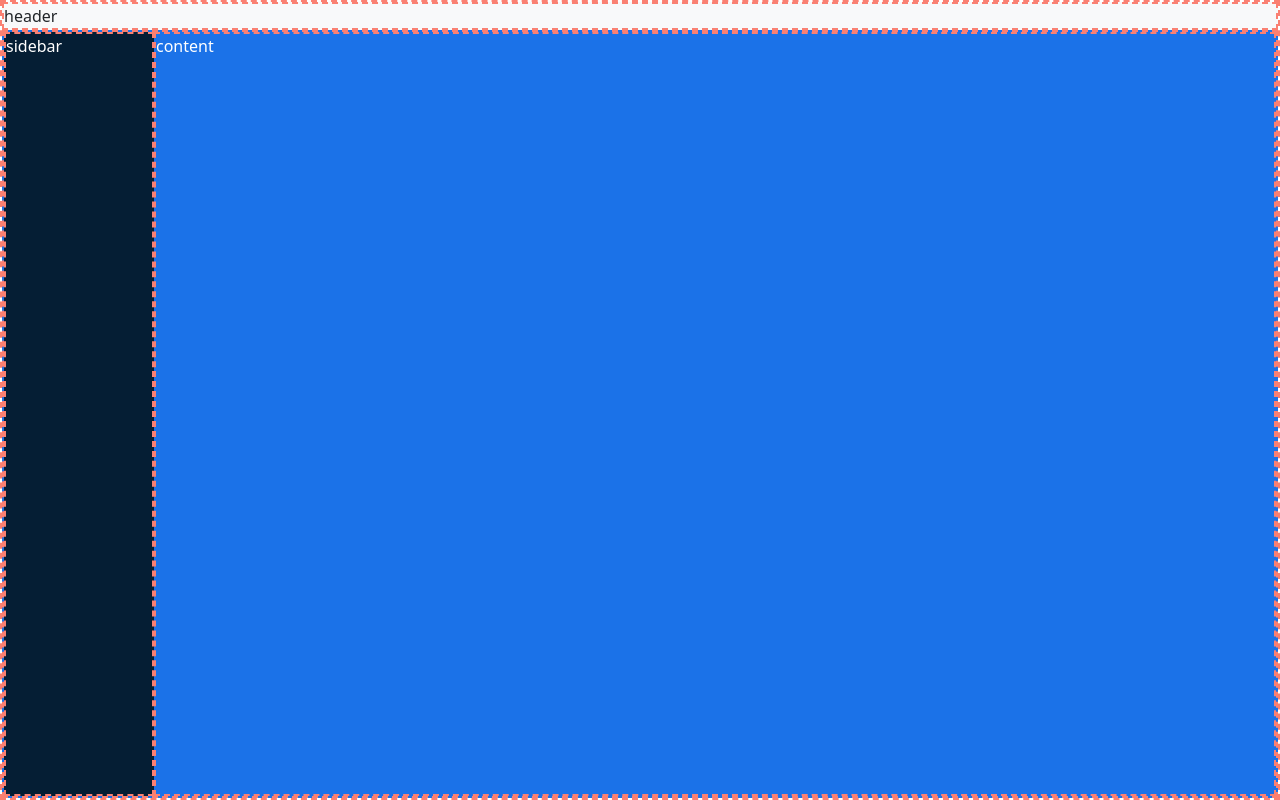
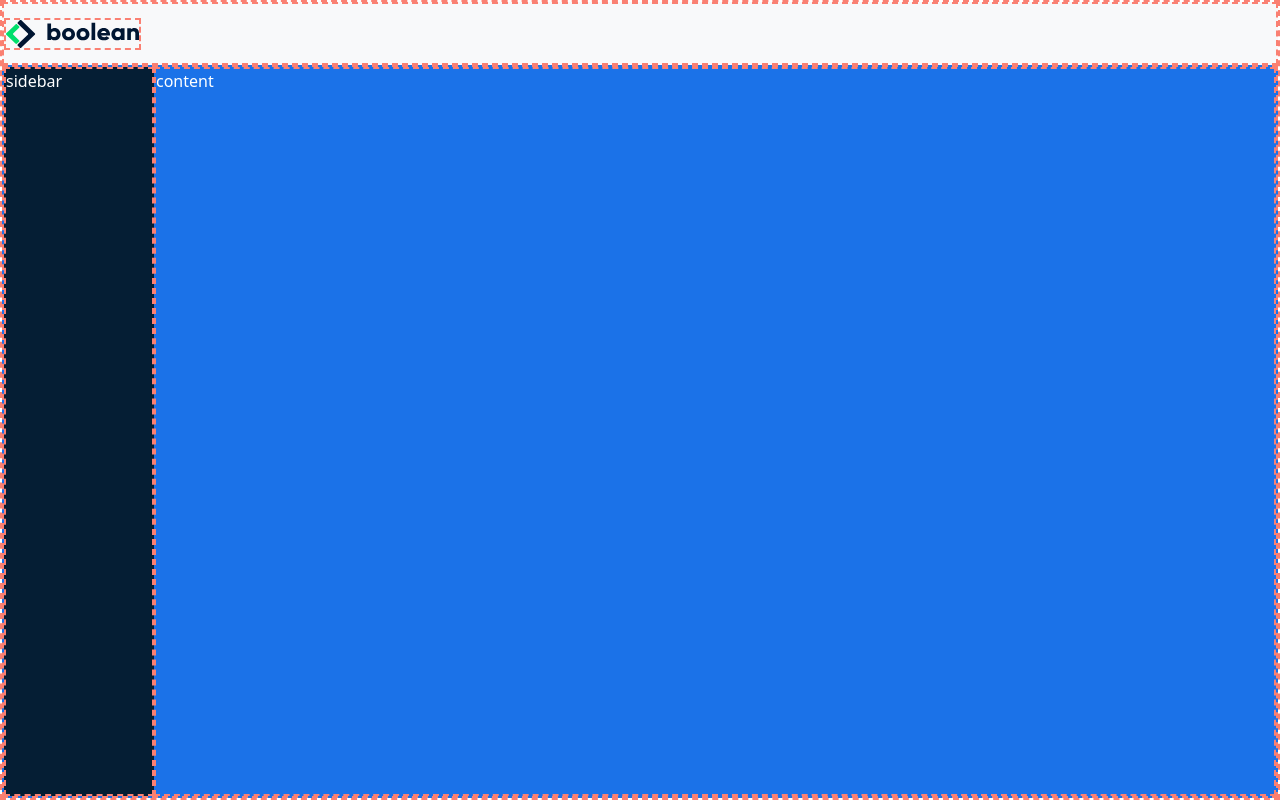
Before and after one commit to Blaser993/html-css-bootstrap-dashboard, a plain HTML site: page index.html in a window 1280 px wide. Drawn offline with nearby package versions, Linux system fonts and the light colour scheme.

Commit message:
NEW FEAT added loghi in .bla_header .navbar +style

```diff
--- a/index.html
+++ b/index.html
@@ -17,7 +17,14 @@
     <div class="bla_main-container d-flex flex-column">
 
         <header class="bla_header col-12 flex-fill flex-grow-0">
-            header
+            <nav class="navbar navbar-expand">
+                <!-- LOGHI -->
+                <a class="navbar-brand d-md-none d-block" href="#"><img class="bla_logo-mobile" src="./img/mobile-logo.png" alt="logo boolean"></a>
+                <a class="navbar-brand d-none d-md-block" href="#"><img class="bla_logo-extended" src="./img/logo.svg" alt="logo boolean"></a>
+
+
+
+            </nav>
         </header>
 
         <main class="bla_main col-12 flex-grow-1 d-flex">
```
